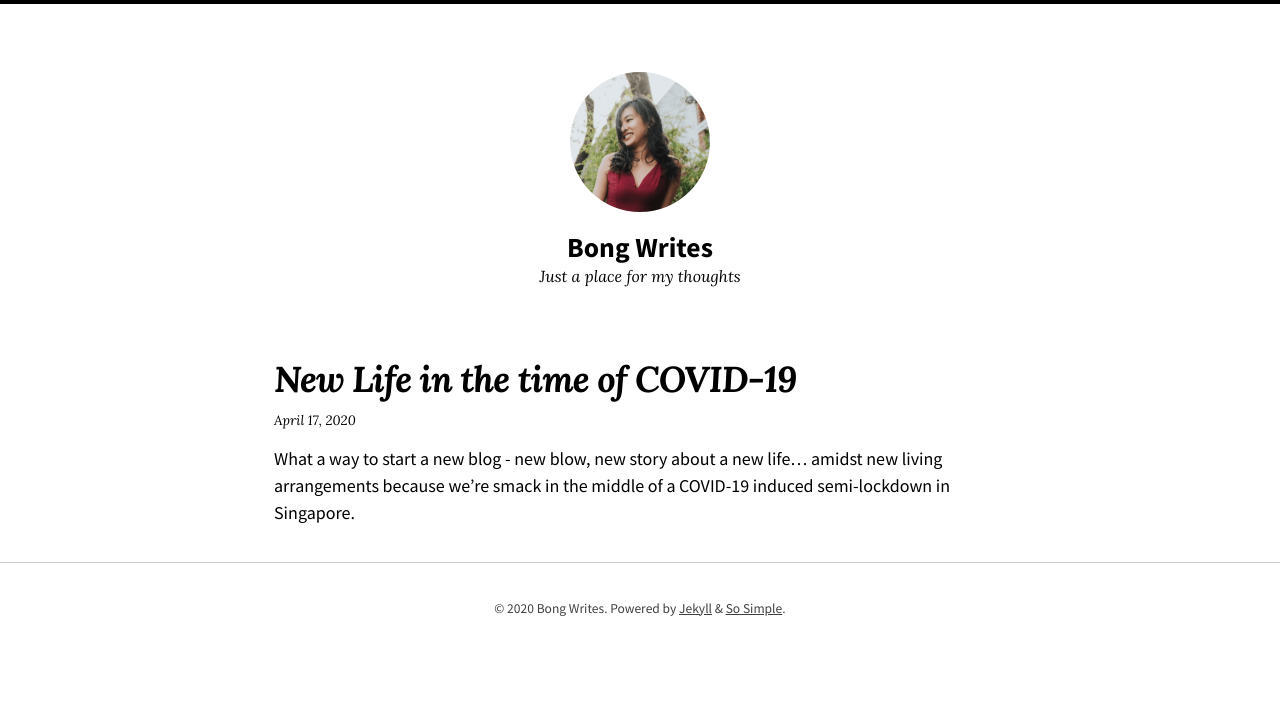
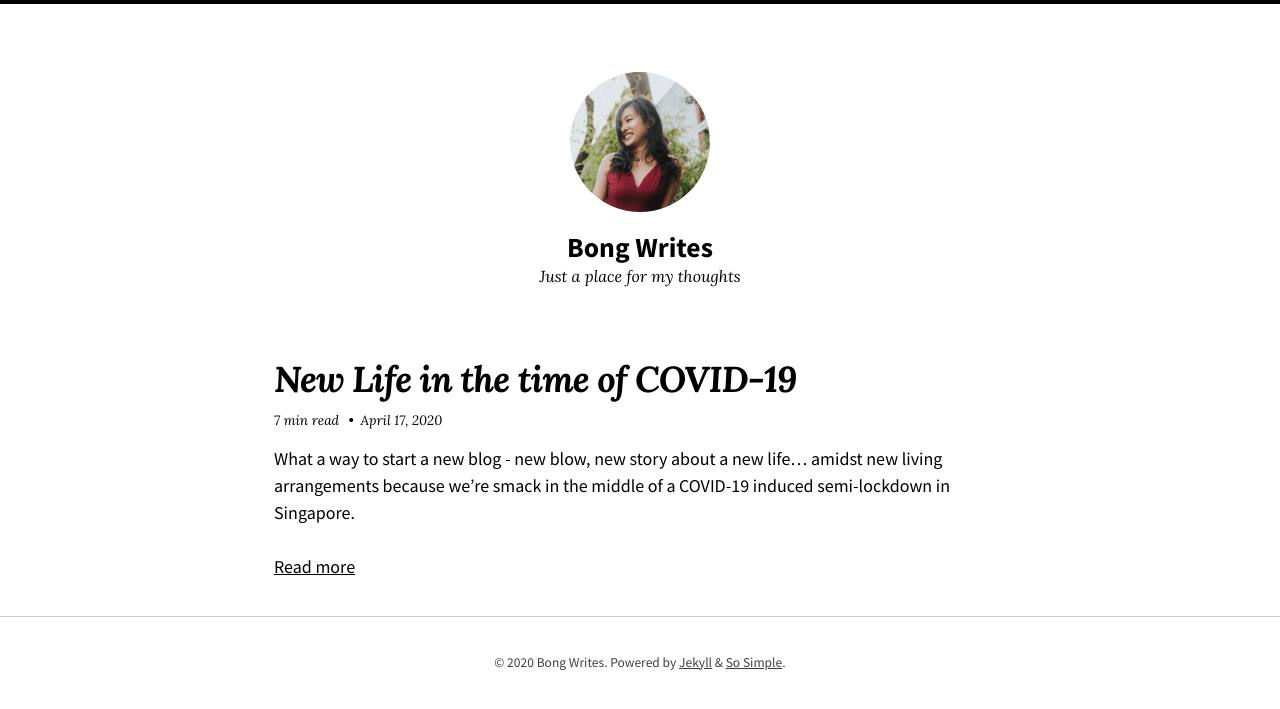
Before and after one commit to babykangaroo88/babykangaroo88.github.io, a Jekyll site: the page built from index.md, in a window 1280 px wide. Shown: the top 709 px of the page. Built offline with Jekyll 4.4.1, drawn with Linux system fonts in a browser that asks for light colours; nearby versions of some CDN libraries.

Commit message:
add Read More

```diff
--- a/_config.yml
+++ b/_config.yml
@@ -23,8 +23,8 @@ baseurl: # the subpath of your site, e.g. "/blog"
 url: # the base hostname & protocol for your site e.g. "https://mmistakes.github.io"
 logo: "/images/logojacq.png" # path of site logo, e.g. "/images/logo.png"
 date_format: "%B %-d, %Y"
-read_time: # reading time estimates, e.g. true
-words_per_minute: # 200
+read_time: true
+words_per_minute: 200
 mathjax:
   enable: # MathJax equations, e.g. true, false (default)
   combo:  # "tex-svg" (default), "tex-mml-chtml", etc.: docs.mathjax.org/en/latest/web/components/combined.html
--- a/_includes/entry.html
+++ b/_includes/entry.html
@@ -27,6 +27,10 @@
       {% if entry.excerpt %}
         {{ entry.excerpt | markdownify }}
       {% endif %}
+	   {% if entry.excerpt != entry.content %}
+    <a href="{{ site.baseurl }}{{ entry.url }}">Read more</a>
+{% endif %}
+
     </div>
   {% endunless %}
   {% if site.read_time or entry.date and page.layout != 'collection' %}
--- a/_layouts/home.html
+++ b/_layouts/home.html
@@ -14,4 +14,4 @@ layout: page
   {%- else -%}
     {% include posts-limit.html %}
   {%- endif -%}
-</div>
+  </div>
```
